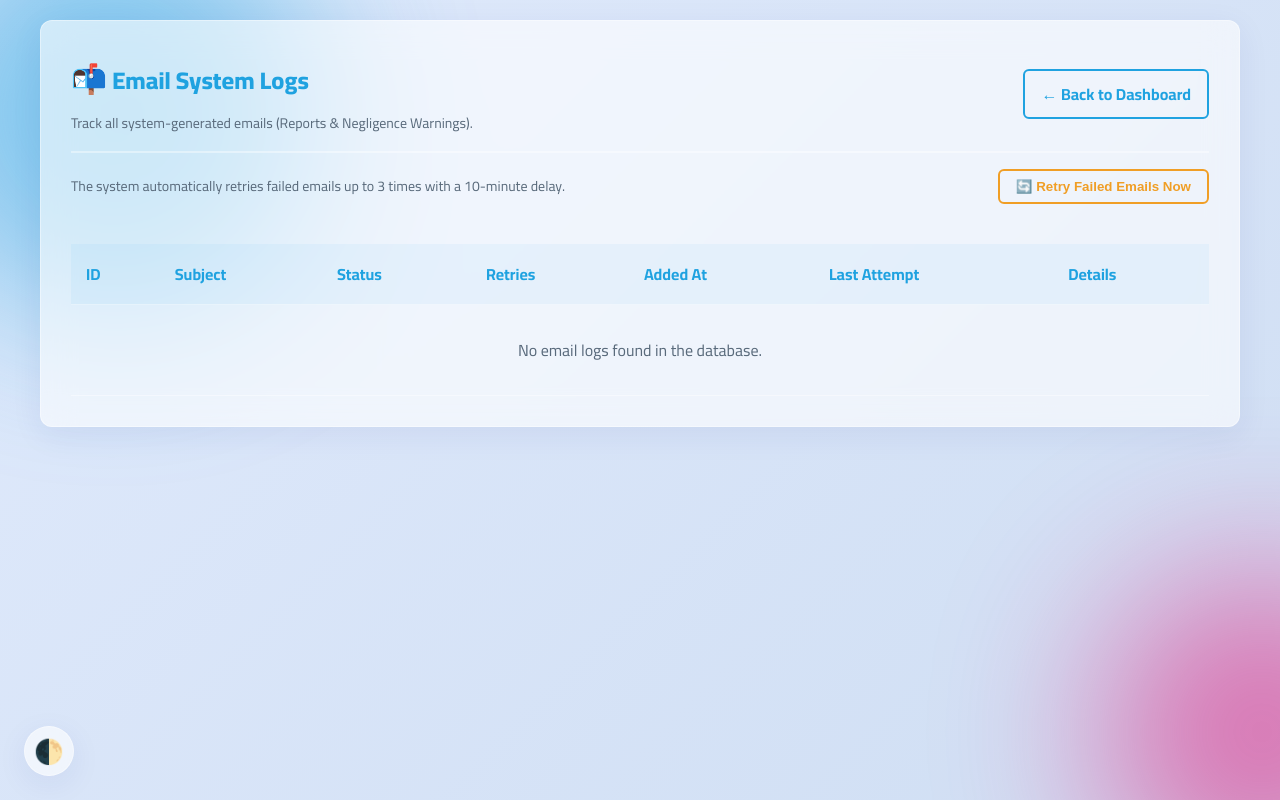
After one commit to SaTo2002/DailyCheckApp, a Flask app: page /email_logs in a window 1280 px wide. The commit adds this page. Run offline with Flask 3, Linux system fonts and the light colour scheme; the visitor is signed in with stand-in values (Sample User, id 1); parts of the project's set-up code (start-up, migrations or seed data) failed here and were passed over; some libraries are stand-ins or nearby versions.

Commit message:
feat: Add Email Logs UI, auto retries, and detailed system action logs

```diff
--- a/app.py
+++ b/app.py
@@ -177,6 +177,26 @@ def check_neglected_sessions():
         except Exception as e:
             app.logger.warning(f"Error checking neglected sessions: {e}")
 
+import threading
+import time
+from flask import current_app
+
+LAST_EMAIL_CHECK = 0
+
+@app.before_request
+def check_email_queue():
+    global LAST_EMAIL_CHECK
+    current_time = time.time()
+    # Check queue max once every 60 seconds
+    if current_time - LAST_EMAIL_CHECK > 60:
+        LAST_EMAIL_CHECK = current_time
+        try:
+            from utils_mail import process_email_queue
+            app_obj = current_app._get_current_object()
+            threading.Thread(target=process_email_queue, args=(app_obj,)).start()
+        except Exception as e:
+            app.logger.warning(f"Failed to start email queue thread: {e}")
+
 # 6. نقطة الانطلاق والتشغيل الخادم المحلي
 if __name__ == "__main__":
     debug_mode = os.getenv("DEBUG", "False").lower() == "true"
--- a/routes/admin.py
+++ b/routes/admin.py
@@ -38,6 +38,7 @@ def admin_login():
         if username == "admin" and check_password_hash(MASTER_ADMIN_HASH, password):
             session["is_admin"] = True
             session["admin_role"] = "admin"
+            session["admin_username"] = "Master Admin"
             session["is_master_admin"] = True
             session["can_manage_system"] = True
             session["can_view_reports"] = True
@@ -50,6 +51,7 @@ def admin_login():
             is_master = user.role == "admin"
             session["is_admin"] = True
             session["admin_role"] = user.role
+            session["admin_username"] = user.username
             session["is_master_admin"] = is_master
             session["can_view_reports"] = True  # كافة الحسابات يمكنها رؤية الداشبورد
             session["can_manage_system"] = (
@@ -73,9 +75,12 @@ def admin_login():
 # ------------------------------------------------------------------------------
 @admin_bp.route("/admin_logout")
 def admin_logout():
+    admin_name = session.get("admin_username", "Master Admin")
+    log_system_event(admin_name, "Admin Logout", level="INFO")
     for k in [
         "is_admin",
         "admin_role",
+        "admin_username",
         "is_master_admin",
         "can_manage_system",
         "can_manage_areas",
@@ -404,6 +409,7 @@ def delete_neglected(session_id):
 
     from models import DailySession
     ds = DailySession.query.get_or_404(session_id)
+    log_system_event(session.get("admin_username", "Master Admin"), "Delete Neglected Session", details=f"Deleted neglected session #{session_id} for Area ID: {ds.area_id}", level="WARNING")
     db.session.delete(ds)
     db.session.commit()
     return redirect(url_for("admin.dashboard"))
@@ -417,6 +423,7 @@ def reopen_neglected(session_id):
     from models import DailySession
     from datetime import date
     ds = DailySession.query.get_or_404(session_id)
+    log_system_event(session.get("admin_username", "Master Admin"), "Reopen Neglected Session", details=f"Reopened neglected session #{session_id} for Area ID: {ds.area_id}", level="INFO")
     # Reset status and date so it appears to monitors today
     ds.status = "in_progress"
     ds.date = date.today()
@@ -434,6 +441,7 @@ def force_complete_neglected(session_id):
     import json
 
     ds = DailySession.query.get_or_404(session_id)
+    log_system_event(session.get("admin_username", "Master Admin"), "Force Complete Neglected Session", details=f"Forced complete for session #{session_id}, Area ID: {ds.area_id}", level="WARNING")
 
     try:
         game_data = json.loads(ds.game_data) if ds.game_data else {}
@@ -591,7 +599,7 @@ def delete_report(session_id):
         return redirect(url_for("admin.admin_login"))
 
     log_system_event(
-        session.get("admin_role", "Admin"),
+        session.get("admin_username", "Master Admin"),
         "Delete Report",
         details=f"Deleted report for session: {session_id}",
         level="WARNING",
@@ -675,7 +683,7 @@ def delete_email(rcv_id):
     rcv = EmailReceiver.query.get(rcv_id)
     if rcv:
         log_system_event(
-            session.get("admin_role", "Admin"),
+            session.get("admin_username", "Master Admin"),
             "Delete Email",
             details=f"Deleted Email: {rcv.email}",
             level="WARNING",
@@ -692,3 +700,51 @@ def system_logs():
 
     logs = SystemLog.query.order_by(SystemLog.timestamp.desc()).all()
     return render_template("system_logs.html", logs=logs)
+
+# ------------------------------------------------------------------------------
+# 11. سجل الإيميلات (Email Logs)
+# ------------------------------------------------------------------------------
+@admin_bp.route("/email_logs")
+def email_logs():
+    if not session.get("is_admin") or not session.get("is_master_admin"):
+        return redirect(url_for("admin.dashboard"))
+
+    from models import EmailLog
+    logs = EmailLog.query.order_by(EmailLog.id.desc()).all()
+    return render_template("email_logs.html", logs=logs)
+
+from flask import jsonify
+@admin_bp.route("/retry_failed_emails", methods=["POST"])
+def retry_failed_emails():
+    if not session.get("is_admin") or not session.get("is_master_admin"):
+        return jsonify({"success": False, "error": "Unauthorized"}), 403
+
+    try:
+        from utils_mail import process_email_queue
+        from flask import current_app
+        import threading
+
+        # Reset retry limits for failed emails before running
+        from models import EmailLog
+        from extensions import db
+        failed_logs = EmailLog.query.filter_by(status="failed").all()
+        count = len(failed_logs)
+        for log in failed_logs:
+            log.retry_count = 0  # reset to allow retry
+            log.last_attempt_at = None
+        db.session.commit()
+
+        log_system_event(
+            session.get("admin_username", "Master Admin"),
+            "Retry Failed Emails",
+            details=f"Triggered manual retry for {count} failed emails",
+            level="INFO",
+        )
+
+        # Start background thread
+        app_obj = current_app._get_current_object()
+        threading.Thread(target=process_email_queue, args=(app_obj,)).start()
+
+        return jsonify({"success": True})
+    except Exception as e:
+        return jsonify({"success": False, "error": str(e)}), 500
--- a/templates/dashboard.html
+++ b/templates/dashboard.html
@@ -68,6 +68,7 @@
                 <a href="/manage_users" class="btn-primary" style="background: var(--success); box-shadow: 0 4px 15px rgba(40,167,69,0.3);">👥 User Accounts</a>
                 <a href="/manage_emails" class="btn-primary" style="background: var(--brand-orange); box-shadow: 0 4px 15px rgba(240,158,37,0.3);">📧 Email List</a>
                 <a href="/system_logs" class="btn-primary" style="background: var(--brand-purple, #6f42c1); box-shadow: 0 4px 15px rgba(111,66,193,0.3);">📝 System Logs</a>
+                <a href="/email_logs" class="btn-primary" style="background: #0ea5e9; box-shadow: 0 4px 15px rgba(14,165,233,0.3);">📬 Email Logs</a>
             {% endif %}
             <a href="/admin_logout" class="btn-secondary" style="background: var(--danger); box-shadow: 0 4px 15px rgba(220,53,69,0.3);">Logout 🔒</a>
         </div>
--- /dev/null
+++ b/templates/email_logs.html
@@ -0,0 +1,188 @@
+<!DOCTYPE html>
+<html dir="ltr" lang="en">
+<head>
+    <meta charset="UTF-8">
+    <meta name="viewport" content="width=device-width, initial-scale=1.0">
+    <title>Email System Logs</title>
+    <link rel="icon" href="/static/logo.png" type="image/png">
+    <link rel="stylesheet" href="/static/css/style.css">
+
+    <script>
+        if(localStorage.getItem('theme') === 'dark' || (!('theme' in localStorage) && window.matchMedia('(prefers-color-scheme: dark)').matches)) {
+            document.documentElement.classList.add('dark-mode');
+        }
+        function toggleTheme() {
+            document.documentElement.classList.toggle('dark-mode');
+            if (document.documentElement.classList.contains('dark-mode')) {
+                localStorage.setItem('theme', 'dark');
+            } else {
+                localStorage.setItem('theme', 'light');
+            }
+        }
+    </script>
+    <style>
+        body { font-family: 'Cairo', 'Inter', sans-serif; background: var(--bg-gradient); background-color: var(--bg-main); margin: 0; padding: 20px; color: var(--text-primary); min-height: 100vh; }
+        .container { max-width: 1200px; margin: 0 auto; background: var(--surface-glass); padding: 30px; border-radius: 12px; box-shadow: var(--glass-shadow); border: 1px solid var(--surface-border); backdrop-filter: var(--glass-blur); -webkit-backdrop-filter: var(--glass-blur); }
+
+        h2 { border-bottom: 2px solid var(--surface-border); padding-bottom: 15px; color: var(--brand-blue); display: flex; align-items: center; justify-content: space-between; }
+
+        table { width: 100%; border-collapse: collapse; margin-top: 20px; }
+        th, td { padding: 15px; text-align: left; border-bottom: 1px solid var(--surface-border); }
+        th { background-color: rgba(31, 162, 224, 0.05); color: var(--brand-blue); font-weight: bold; }
+        tr:hover { background-color: rgba(255, 255, 255, 0.05); }
+        html:not(.dark-mode) tr:hover { background-color: rgba(0, 0, 0, 0.02); }
+
+        .badge { display: inline-block; padding: 5px 12px; border-radius: 20px; font-size: 13px; font-weight: bold; text-align: center;}
+        .badge-pending { background-color: rgba(240, 158, 37, 0.15); color: var(--brand-orange); border: 1px solid var(--brand-orange); }
+        .badge-sent { background-color: rgba(40, 167, 69, 0.15); color: var(--success); border: 1px solid var(--success); }
+        .badge-failed { background-color: rgba(220, 53, 69, 0.15); color: var(--danger); border: 1px solid var(--danger); }
+
+        .btn-outline { display: inline-block; padding: 8px 16px; border: 2px solid var(--brand-blue); color: var(--brand-blue); text-decoration: none; border-radius: 6px; font-weight: bold; transition: all 0.3s; }
+        .btn-outline:hover { background: var(--brand-blue); color: white; }
+
+        .btn-retry { display: inline-block; padding: 8px 16px; border: 2px solid var(--brand-orange); color: var(--brand-orange); background: transparent; text-decoration: none; border-radius: 6px; font-weight: bold; transition: all 0.3s; cursor: pointer; }
+        .btn-retry:hover { background: var(--brand-orange); color: white; }
+        .btn-retry:disabled { opacity: 0.6; cursor: not-allowed; }
+
+        .timestamp-ltr { direction: ltr; display: inline-block; text-align: left; }
+
+        .error-msg { font-size: 0.85em; color: var(--danger); margin-top: 5px; background: rgba(220, 53, 69, 0.05); padding: 5px 8px; border-radius: 4px; border-left: 2px solid var(--danger); }
+    </style>
+</head>
+<body>
+
+    <!-- Ambient Blobs -->
+    <div class="ambient-blob blob-blue"></div>
+    <div class="ambient-blob blob-pink"></div>
+
+    <!-- Theme Toggle -->
+    <div class="theme-toggle-btn" onclick="toggleTheme()" title="Toggle Theme">🌓</div>
+
+    <div class="container" style="position: relative; z-index: 1;">
+        <h2>
+            <div>
+                <span style="font-size: 1.2em;">📬</span> Email System Logs
+                <div style="font-size: 14px; font-weight: normal; color: var(--text-secondary); margin-top: 5px;">
+                    Track all system-generated emails (Reports & Negligence Warnings).
+                </div>
+            </div>
+            <a href="/dashboard" class="btn-outline">← Back to Dashboard</a>
+        </h2>
+
+        <div style="display: flex; justify-content: space-between; align-items: center; margin-bottom: 20px;">
+            <p style="color: var(--text-secondary); margin: 0; font-size: 14px;">
+                The system automatically retries failed emails up to 3 times with a 10-minute delay.
+            </p>
+            <button class="btn-retry" id="retryBtn" onclick="retryFailedEmails()">
+                🔄 Retry Failed Emails Now
+            </button>
+        </div>
+
+        <div style="overflow-x: auto;">
+            <table>
+                <thead>
+                    <tr>
+                        <th>ID</th>
+                        <th>Subject</th>
+                        <th>Status</th>
+                        <th>Retries</th>
+                        <th>Added At</th>
+                        <th>Last Attempt</th>
+                        <th>Details</th>
+                    </tr>
+                </thead>
+                <tbody id="logTableBody">
+                    {% for log in logs %}
+                    <tr>
+                        <td>#{{ log.id }}</td>
+                        <td style="font-weight: 500;">{{ log.subject }}</td>
+                        <td>
+                            {% if log.status == 'pending' %}
+                                <span class="badge badge-pending">⏳ Pending</span>
+                            {% elif log.status == 'sent' %}
+                                <span class="badge badge-sent">✅ Sent</span>
+                            {% else %}
+                                <span class="badge badge-failed">❌ Failed</span>
+                            {% endif %}
+                        </td>
+                        <td>
+                            <span class="timestamp-ltr">{{ log.retry_count }} / 3</span>
+                        </td>
+                        <td>
+                            <span class="timestamp-ltr">{{ log.created_at.strftime('%Y-%m-%d %H:%M:%S') if log.created_at else '-' }}</span>
+                        </td>
+                        <td>
+                            <span class="timestamp-ltr">{{ log.last_attempt_at.strftime('%Y-%m-%d %H:%M:%S') if log.last_attempt_at else '-' }}</span>
+                        </td>
+                        <td>
+                            {% if log.error_message %}
+                                <div class="error-msg">{{ log.error_message }}</div>
+                            {% else %}
+                                <span style="color: var(--text-secondary);">-</span>
+                            {% endif %}
+                        </td>
+                    </tr>
+                    {% else %}
+                    <tr>
+                        <td colspan="7" style="text-align: center; color: var(--text-secondary); padding: 30px;">
+                            No email logs found in the database.
+                        </td>
+                    </tr>
+                    {% endfor %}
+                </tbody>
+            </table>
+        </div>
+    </div>
+
+    <!-- Scripts -->
+    <script src="https://cdn.jsdelivr.net/npm/sweetalert2@11"></script>
+    <script>
+        function retryFailedEmails() {
+            const btn = document.getElementById('retryBtn');
+            btn.disabled = true;
+            btn.innerHTML = '🔄 Retrying...';
+
+            fetch("{{ url_for('admin.retry_failed_emails') }}", {
+                method: "POST"
+            })
+            .then(res => res.json())
+            .then(data => {
+                if (data.success) {
+                    Swal.fire({
+                        icon: 'success',
+                        title: 'Retry Started',
+                        text: 'Failed emails have been queued for sending in the background. The page will reload.',
+                        confirmButtonColor: '#10b981',
+                        background: document.documentElement.classList.contains('dark-mode') ? '#1e293b' : '#fff',
+                        color: document.documentElement.classList.contains('dark-mode') ? '#fff' : '#333'
+                    }).then(() => {
+                        window.location.reload();
+                    });
+                } else {
+                    Swal.fire({
+                        icon: 'error',
+                        title: 'Error',
+                        text: data.error || 'Failed to start retry process.',
+                        background: document.documentElement.classList.contains('dark-mode') ? '#1e293b' : '#fff',
+                        color: document.documentElement.classList.contains('dark-mode') ? '#fff' : '#333'
+                    });
+                    btn.disabled = false;
+                    btn.innerHTML = '🔄 Retry Failed Emails Now';
+                }
+            })
+            .catch(err => {
+                console.error(err);
+                Swal.fire({
+                    icon: 'error',
+                    title: 'Error',
+                    text: 'Network error occurred.',
+                    background: document.documentElement.classList.contains('dark-mode') ? '#1e293b' : '#fff',
+                    color: document.documentElement.classList.contains('dark-mode') ? '#fff' : '#333'
+                });
+                btn.disabled = false;
+                btn.innerHTML = '🔄 Retry Failed Emails Now';
+            });
+        }
+    </script>
+</body>
+</html>
```
Also changed, not shown: models.py (+18 -0 lines), routes/manage.py (+9 -9 lines), utils_mail.py (+127 -85 lines).
